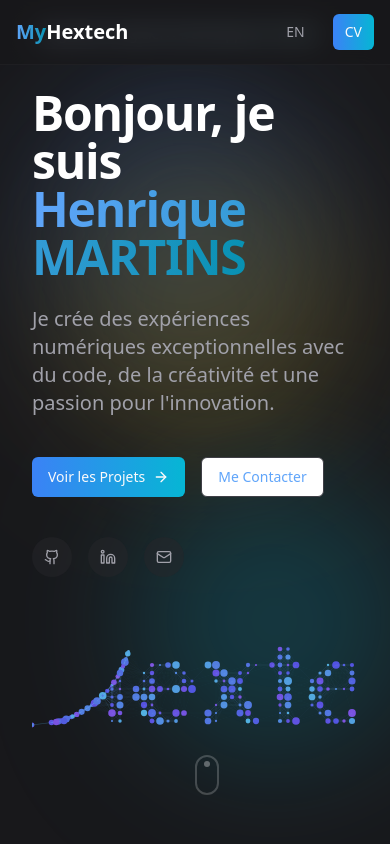
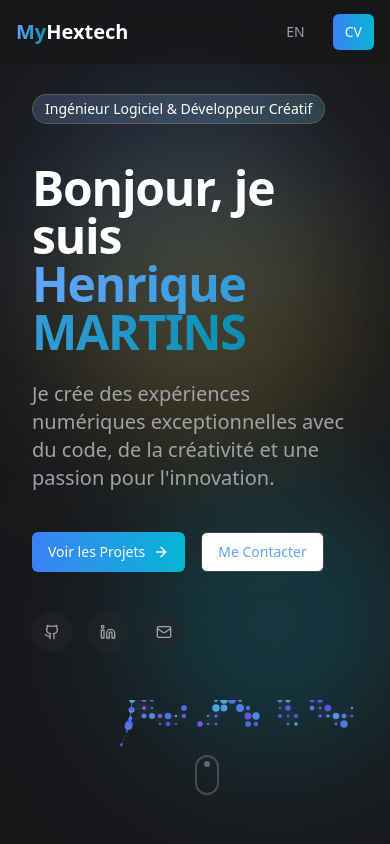
Before and after one commit to HenriqueMARTINS9/MyHextechWebsite, a Next.js app: page / in a window 390 px wide. Shown: the top 844 px of the page. Built offline with nearby package versions, Linux system fonts and the light colour scheme.

Commit message:
Update creative-hero.tsx

```diff
--- a/components/creative-hero.tsx
+++ b/components/creative-hero.tsx
@@ -186,7 +186,7 @@ export function CreativeHero() {
 
   return (
     <motion.div
-      className="w-full h-[200px] sm:h-[400px] md:h-[500px] relative"
+      className="w-full h-[50px] sm:h-[400px] md:h-[500px] relative"
       initial={{ opacity: 0 }}
       animate={{ opacity: 1 }}
       transition={{ duration: 1 }}
```
